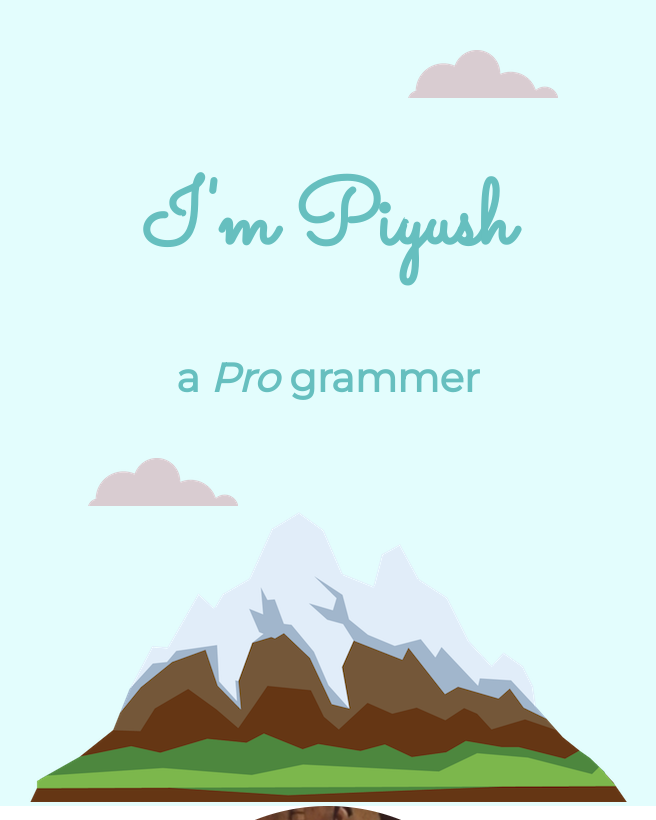
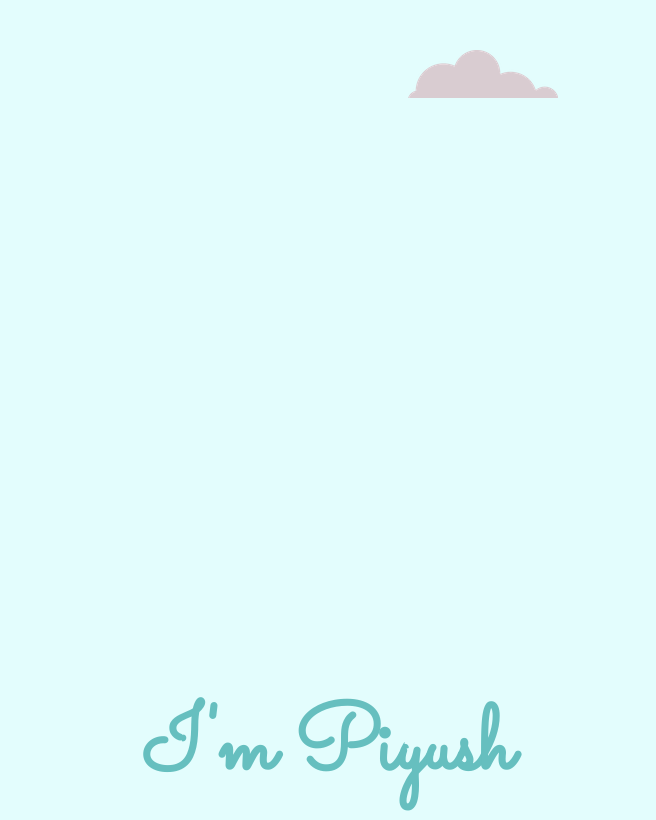
Before and after one commit to Piyush-Keshri-1704/Piyush-Keshri, a plain HTML site: page index.html in a window 1280 px wide. Shown: the top 820 px of the page, without its empty margins (312-968 px from the left). Drawn offline with Linux system fonts and the light colour scheme.

Commit message:
added percentag

```diff
--- a/css/styles.css
+++ b/css/styles.css
@@ -57,7 +57,7 @@ hr{
 .topcontainer{
     background-color: #E3FDFD;
     position: relative;
-    padding-top: 100px;
+    padding-top: 625px;
 }
 
 .middleContainer{
```
